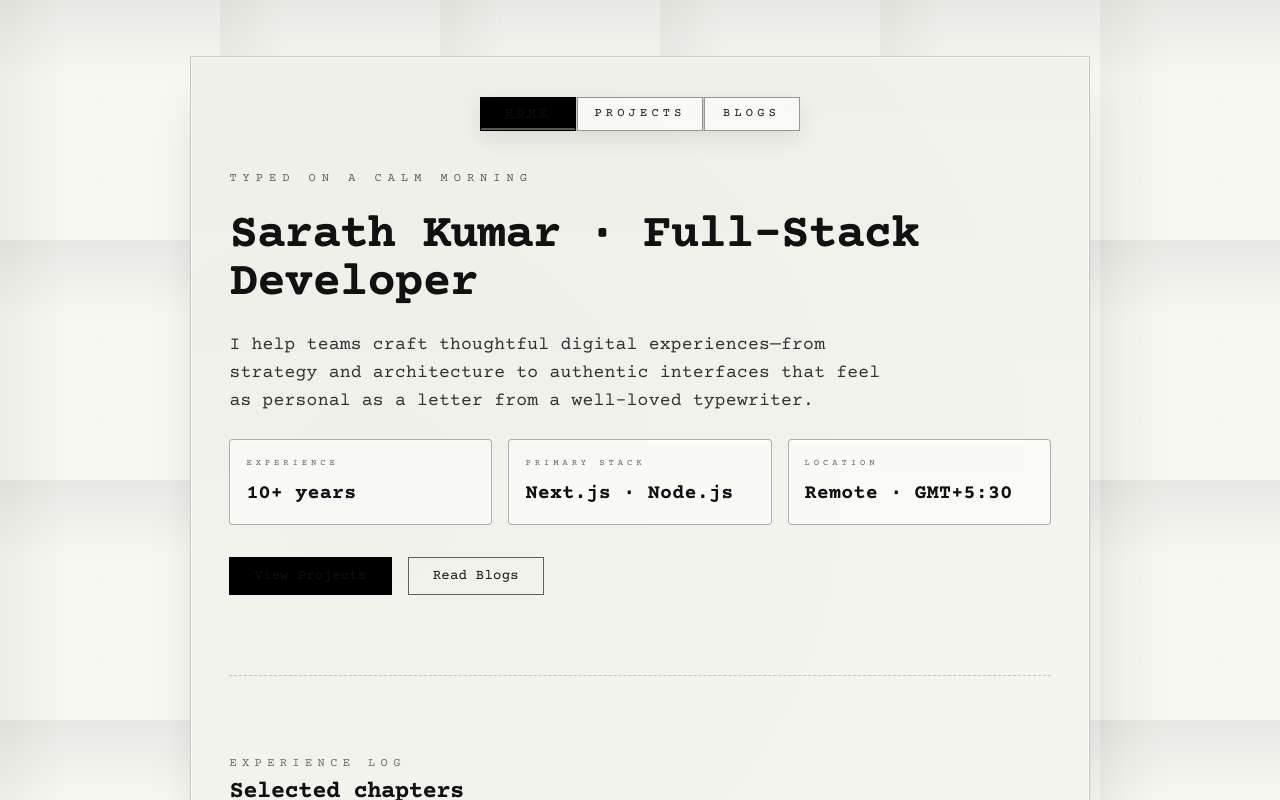
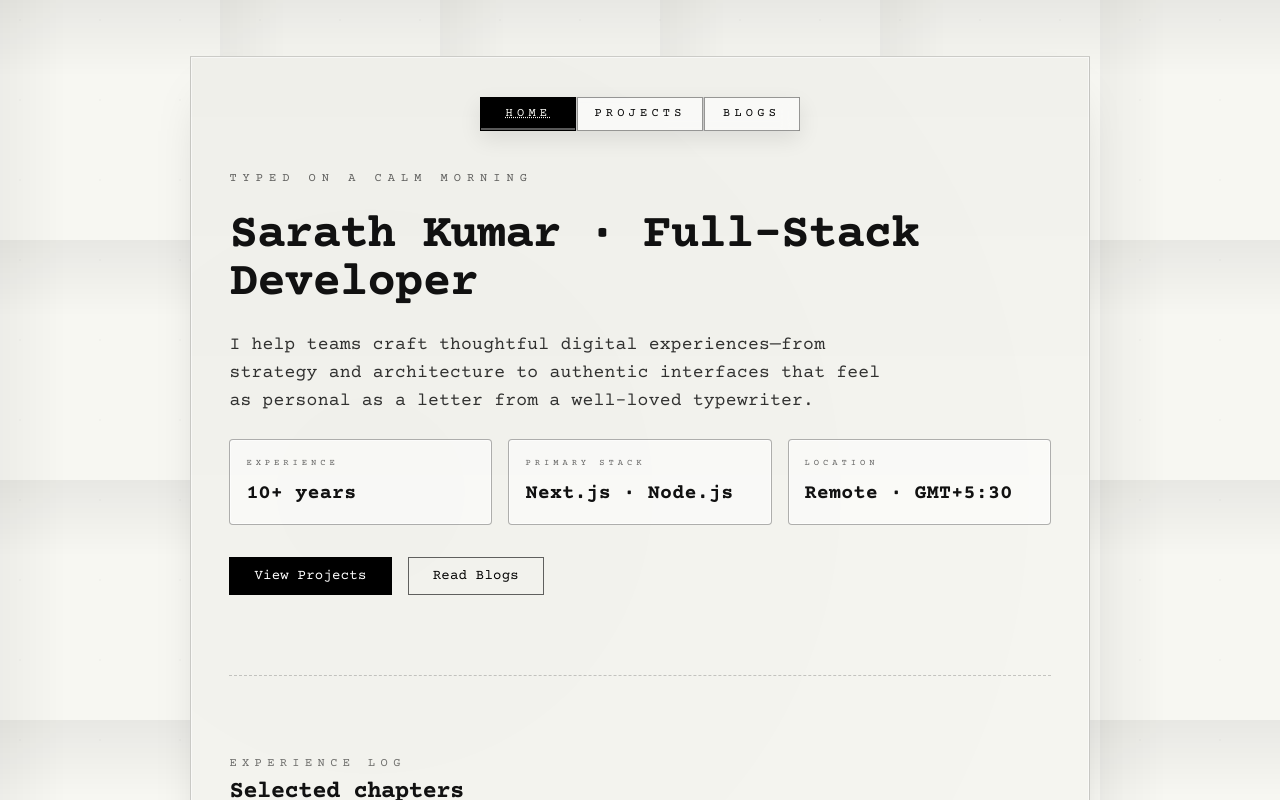
Before and after one commit to sarathkumar365/Personal-Portfolio, a Next.js app: page / in a window 1280 px wide. In both pictures the pointer is over the link "HOME". Shown: the top 800 px of the page. Built offline with nearby package versions, Linux system fonts and the light colour scheme.

Commit message:
fix: respect hover text colors using base layer anchors

```diff
--- a/src/app/globals.css
+++ b/src/app/globals.css
@@ -58,13 +58,15 @@ body {
   box-shadow: 0 8px 22px rgba(0, 0, 0, 0.09);
 }
 
-:where(a) {
-  color: inherit;
-}
+@layer base {
+  a {
+    color: inherit;
+  }
 
-:where(a:hover) {
-  text-decoration: underline;
-  text-decoration-style: dotted;
+  a:hover {
+    text-decoration: underline;
+    text-decoration-style: dotted;
+  }
 }
 
 @media (max-width: 640px) {
```
